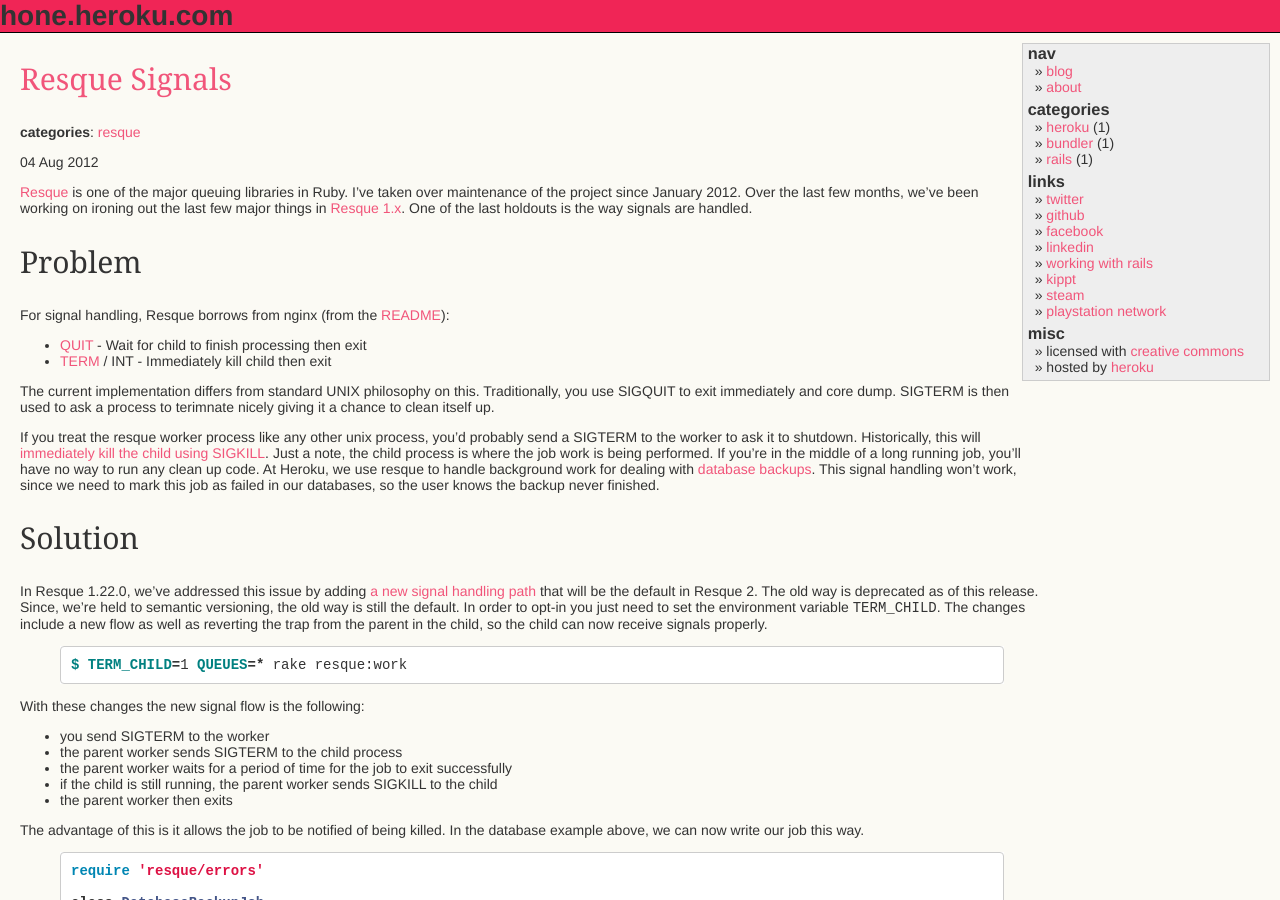
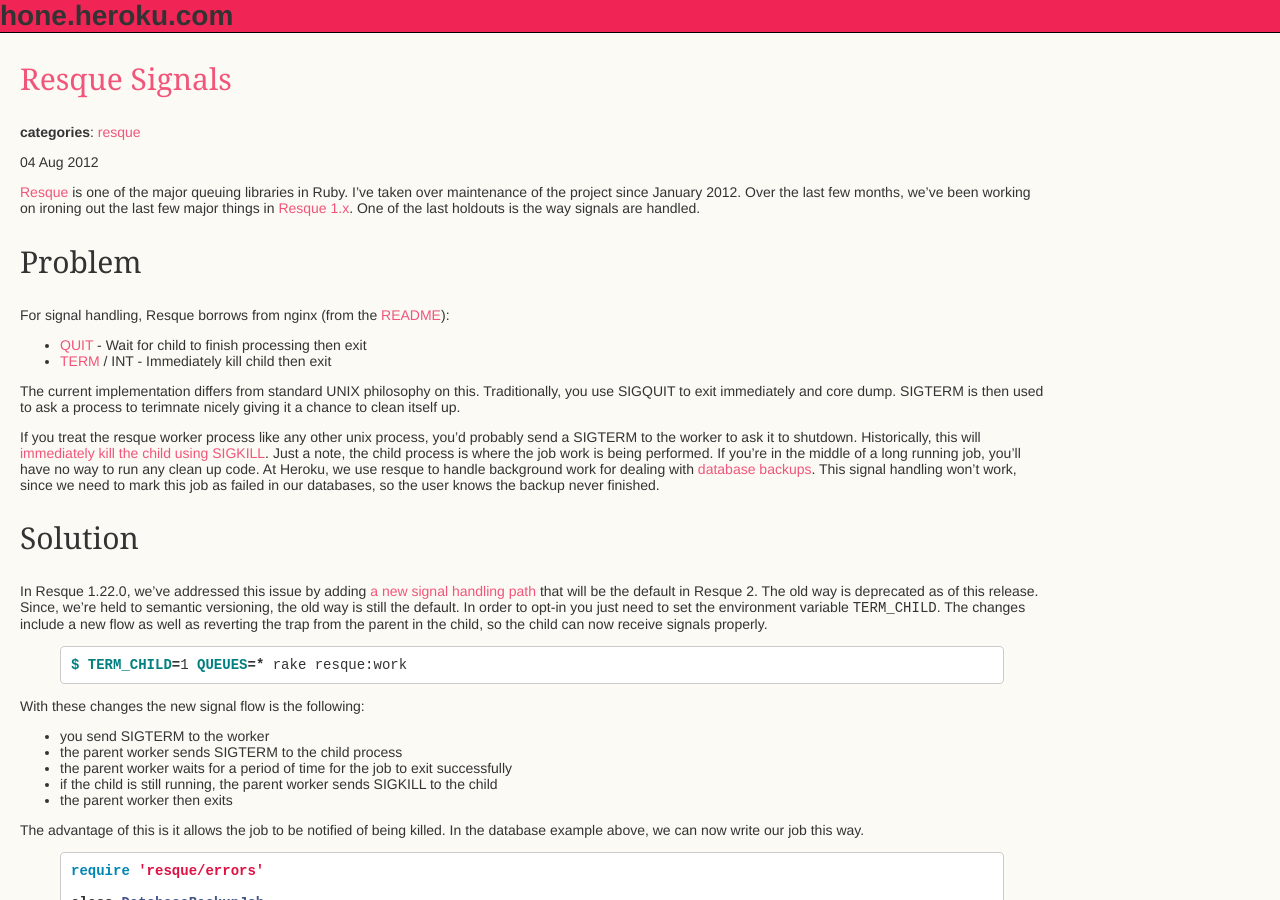
Before and after one commit to hone/wornpath, a Jekyll site: the page built from index.html, in a window 1280 px wide and 900 px high. Built offline with Jekyll 4.4.1, drawn with Linux system fonts in a browser that asks for light colours; Markdown is read by kramdown in place of the engine named in the settings; comment, search, counter and statistics services are not loaded.

Commit message:
remove nav for now

```diff
--- a/_layouts/default.html
+++ b/_layouts/default.html
@@ -11,39 +11,6 @@
 		<header>
 			<h1>hone.heroku.com</h1>
 		</header>
-
-		<nav id="menu">
-			<h3>nav</h3>
-			<ul>
-				<li><a href="/">blog</a></li>
-				<li><a href="/about.html">about</a></li>
-			</ul>
-
-			<h3>categories</h3>
-			<ul>
-				<li><a href="/heroku.html">heroku</a> ({{ site.categories.heroku | size }})</li>
-				<li><a href="/bundler.html">bundler</a> ({{ site.categories.bundler | size }})</li>
-				<li><a href="/rails.html">rails</a> ({{ site.categories.rails | size }})</li>
-			</ul>
-
-			<h3>links</h3>
-			<ul>
-				<li><a href="http://www.twitter.com/hone02">twitter</a></li>
-				<li><a href="http://www.github.com/hone/">github</a></li>
-				<li><a href="http://www.facebook.com/#/profile.php?ref=profile&id=5401111">facebook</a></li>
-				<li><a href="http://www.linkedin.com/in/hone02">linkedin</a></li>
-				<li><a href="http://www.workingwithrails.com/person/8768-terence-lee">working with rails</a></li>
-				<li><a href="https://kippt.com/hone">kippt</a></li>
-				<li><a href="http://steamcommunity.com/profiles/76561197992155274">steam</a></li>
-				<li><a href="http://profiles.us.playstation.com/playstation/psn/profiles/hone02">playstation network</a></li>
-			</ul>
-
-			<h3>misc</h3>
-			<ul>
-				<li>licensed with <a href="http://creativecommons.org/licenses/by-sa/3.0/us/">creative commons</a></li>
-				<li>hosted by <a href="http://www.heroku.com">heroku</a></li>
-			</ul>
-		</nav>
 		<div id="main">
 			<section id="container">
 				<article>
```
